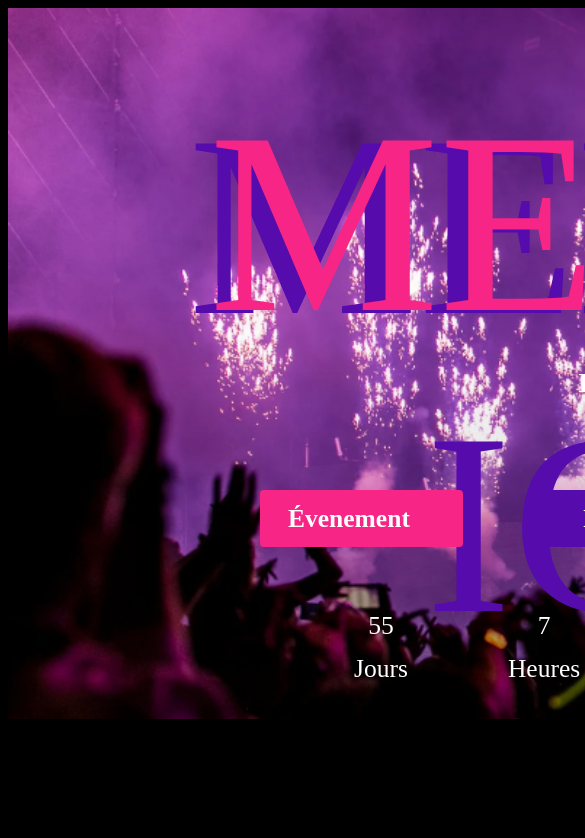
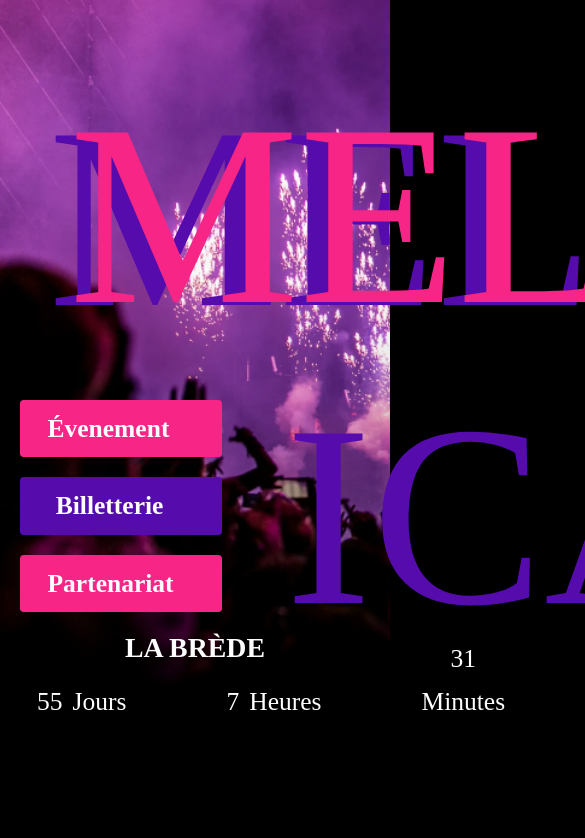
Before and after one commit to Anafaure/Back2Fest, a plain HTML site: page Melodica/Melodica.html in a window 390 px wide. Shown: the top 838 px of the page, 585 px wide, since content can reach past the window. Drawn offline with Linux system fonts and the light colour scheme.

Commit message:
[PUT] responsive system but not for all

```diff
--- a/Melodica/Melodica.css
+++ b/Melodica/Melodica.css
@@ -1,8 +1,20 @@
-.Rectangle4169 {
+.backgroundMelodica {
+  width: 1280px;
+  height: 3999px;
+  position: relative;
+  background: black;
+}
+.SiteMelodica {
+  width: 1280px;
+  height: 3999px;
+  position: relative;
+  background: black;
+}
+.Header {
   width: 100%;
   height: 711px;
-  left: 0px;
-  top: 0px;
+  left: 0%;
+  top: 0%;
   position: absolute;
   background-image: url("../Images/Concert_ombre.png");
   background-size: cover;
@@ -10,20 +22,15 @@
 .LogoMelodica {
   width: 938.38px;
   height: 264.83px;
-  padding-bottom: 0.01px;
+  /* padding-bottom: 0.01px; */
   left: 171px;
   top: 66.17px;
   position: absolute;
-  justify-content: center;
+  /* justify-content: center;
   align-items: center;
-  display: inline-flex;
+  display: inline-flex; */
 }
-.Logo {
-  width: 938.38px;
-  height: 264.82px;
-  position: relative;
-}
-.MelodicaV {
+.MelodicaViolet {
   width: 938.38px;
   height: 229.42px;
   left: 0px;
@@ -36,7 +43,7 @@
   font-weight: 400;
   word-wrap: break-word;
 }
-.MelodicaR {
+.MelodicaRose {
   left: 30.02px;
   top: -0px;
   position: absolute;
@@ -58,22 +65,26 @@
   font-weight: 400;
   word-wrap: break-word;
 }
-.Header {
+.Header-Menu {
   width: 776.87px;
   height: 303px;
   left: 252px;
-  top: 359px;
+  top: 400px;
   position: absolute;
 }
 .Menu {
   left: 0px;
   top: 123px;
-  position: absolute;
+  /* position: relative; */
   justify-content: flex-start;
   align-items: flex-start;
   gap: 84px;
   display: inline-flex;
+  /* flex-direction: column;  */
+  /* align-items: center;  */
+  /* gap: 20px;  */
 }
+
 .btnEvenement,
 .btnBilleterie,
 .btnPartenariat {
@@ -121,6 +132,17 @@
   font-weight: 700;
   word-wrap: break-word;
 }
+
+.lieu {
+  text-align: center;
+  color: #fdfdfd;
+  font-size: 27.85px;
+  font-family: Rubik;
+  font-weight: 700;
+  text-transform: uppercase;
+  word-wrap: break-word;
+  margin-top: 20px; /* Ajoute une marge en haut pour séparer l'élément des boutons */
+}
 .Compteur {
   left: 94px;
   top: 244px;
@@ -159,27 +181,6 @@
   font-family: Black Heat Free Demo;
   font-weight: 400;
   word-wrap: break-word;
-}
-.lieu {
-  text-align: center;
-  color: #fdfdfd;
-  font-size: 27.85px;
-  font-family: Rubik;
-  font-weight: 700;
-  text-transform: uppercase;
-  word-wrap: break-word;
-}
-.backgroundMelodica {
-  width: 1280px;
-  height: 3999px;
-  position: relative;
-  background: black;
-}
-.SiteMelodica {
-  width: 1280px;
-  height: 3999px;
-  position: relative;
-  background: black;
 }
 .Intro {
   width: 1074.06px;
@@ -502,3 +503,136 @@
   font-weight: 400;
   word-wrap: break-word;
 }
+/* Default styles */
+
+/* Add a CSS reset to remove default margin and padding */
+* {
+  margin: 0;
+  padding: 0;
+  box-sizing: border-box;
+}
+
+/* Rest of your default styles */
+
+/* Responsive styles */
+
+/* For screens smaller than 1280px */
+@media (max-width: 1280px) {
+  .backgroundMelodica,
+  .SiteMelodica {
+    width: 100%;
+    height: auto;
+  }
+  /* Adjust other elements as necessary */
+}
+
+/* For screens smaller than 768px */
+@media (max-width: 768px) {
+  .LogoMelodica {
+    width: 80%; /* Adjust as needed */
+    left: 10%; /* Adjust as needed */
+  }
+
+  .Header-Menu {
+    width: 90%; /* Adjust as needed */
+    left: 5%; /* Adjust as needed */
+  }
+  .Menu {
+    flex-direction: column; /* Stack menu items vertically */
+    align-items: center; /* Center align menu items */
+    gap: 20px; /* Adjust as needed */
+  }
+  .btnEvenement,
+  .btnBilleterie,
+  .btnPartenariat {
+    width: 100%;
+  }
+
+  .Compteur {
+    width: 90%; /* Adjust as needed */
+    left: 5%; /* Adjust as needed */
+  }
+
+  .compteur_jours,
+  .compteur_heures,
+  .compteur_minutes,
+  .compteur_secondes {
+    flex-direction: row; /* Stack counter items horizontally */
+    justify-content: center; /* Center align counter items */
+    gap: 10px; /* Adjust as needed */
+  }
+
+  .Intro {
+    width: 90%; /* Adjust as needed */
+    left: 5%; /* Adjust as needed */
+  }
+
+  .img_Scène {
+    width: 90%; /* Adjust as needed */
+    left: 5%; /* Adjust as needed */
+  }
+
+  .Scène {
+    width: 90%; /* Adjust as needed */
+    left: 5%; /* Adjust as needed */
+  }
+
+  .HistoireFest {
+    width: 90%; /* Adjust as needed */
+    left: 5%; /* Adjust as needed */
+  }
+
+  .ProgrammeFEST {
+    width: 90%; /* Adjust as needed */
+    left: 5%; /* Adjust as needed */
+  }
+
+  .ScenesFEST {
+    width: 90%; /* Adjust as needed */
+    left: 5%; /* Adjust as needed */
+  }
+
+  .BoutonAchatBillet {
+    width: 90%; /* Adjust as needed */
+    left: 5%; /* Adjust as needed */
+  }
+
+  .Partenaires {
+    width: 90%; /* Adjust as needed */
+    left: 5%; /* Adjust as needed */
+  }
+
+  .PartenariatsFest {
+    width: 90%; /* Adjust as needed */
+    left: 5%; /* Adjust as needed */
+  }
+
+  .Footer {
+    width: 100%; /* Adjust as needed */
+    left: 0; /* Adjust as needed */
+  }
+
+  .Rectangle_footer {
+    width: 100%; /* Adjust as needed */
+    left: 0; /* Adjust as needed */
+  }
+
+  .nous_contacter,
+  .politiques,
+  .réseaux {
+    width: 90%; /* Adjust as needed */
+    left: 5%; /* Adjust as needed */
+  }
+
+  /* Adjust other elements as necessary */
+}
+
+/* For screens smaller than 480px */
+@media (max-width: 480px) {
+  .Intro,
+  .Footer {
+    width: 90%; /* Adjust as needed */
+    left: 5%; /* Adjust as needed */
+  }
+  /* Adjust other elements as necessary */
+}
--- a/Melodica/Melodica.html
+++ b/Melodica/Melodica.html
@@ -5,21 +5,16 @@
     <meta name="viewport" content="width=device-width, initial-scale=1.0" />
     <title>Mélodica</title>
     <link rel="stylesheet" href="Melodica.css" />
-
     <body class="backgroundMelodica">
       <div class="SiteMelodica">
-        <link rel="stylesheet" href="header.css" />
-        <div class="Rectangle4169"></div>
+        <div class="Header"></div>
         >
         <div class="LogoMelodica">
-          <div class="Logo">
-            <div class="MelodicaV">MELODICA</div>
-            <div class="MelodicaR">MELODICA</div>
-            <div class="Festival">FESTival</div>
-          </div>
+          <div class="MelodicaViolet">MELODICA</div>
+          <div class="MelodicaRose">MELODICA</div>
+          <div class="Festival">FESTival</div>
         </div>
-        <div class="Header">
-          <div class="lieu">la brède</div>
+        <div class="Header-Menu">
           <div class="Menu">
             <div class="btnEvenement">
               <div class="Rectangle4170"></div>
@@ -34,6 +29,7 @@
               <div class="Partenariat">Partenariat</div>
             </div>
           </div>
+          <div class="lieu">la brède</div>
           <div class="Compteur">
             <div class="compteur_jours">
               <div class="nbre_jours">70</div>
@@ -141,8 +137,6 @@
               <div class="Rectangle4177">
                 <div class="LogoEch2o">
                   <img src="../Images/ECHO.png" alt="Logo Echo" />
-                  <!-- <div class="Ech2">ECH2</div>
-                  <div class="O">O</div> -->
                 </div>
               </div>
             </div>
```
